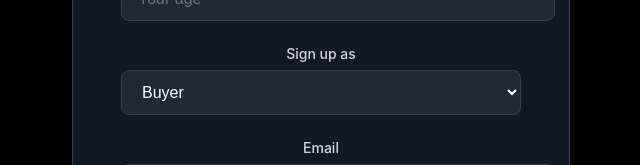
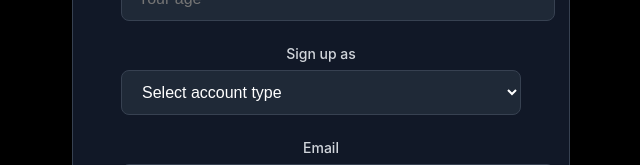
Before and after one commit to somelamedude-git/ecom_connected, a React (Create React App) app in the folder ecom/: page / in a window 1280 px wide. Shown: the part 612-777 px from the top of the page, without its empty margins (319-959 px from the left). Built offline with nearby package versions, Linux system fonts and the light colour scheme.

Commit message:
axios for seller added

```diff
--- a/ecom/src/App.js
+++ b/ecom/src/App.js
@@ -1,12 +1,38 @@
 
 import './App.css';
 import SignupPage from './components/SignUp';
+import axios from 'axios';
+
+const required_api_data = (formData)=>{
+  if(formData.password !== formData.confirmPassword){
+    throw new Error("Passwords do not match");
+  }
+
+  return {
+    name: formData.firstName + " " + formData.lastName,
+    email: formData.email,
+    password: formData.password,
+    kind: formData.kind,
+    age: Number(formData.age),
+    username: formData.username
+  }
+}
+
+const onSignUp = async(formData)=>{
+  try {
+    const Api_data = required_api_data(formData);
+    const res = await axios.post('http://localhost:3000/user/register', Api_data);
+    console.log(res.data);
+  } catch(err) {
+    console.log(err);
+  }
+}
 
 
 function App() {
   return (
     <div className="App">
-    <SignupPage/>
+    <SignupPage onSignUp={onSignUp}/>
     </div>
   );
 }
--- a/ecom/src/components/SignUp.js
+++ b/ecom/src/components/SignUp.js
@@ -1,5 +1,6 @@
 import React, { useState } from 'react';
 import { ArrowLeft } from 'lucide-react';
+import axios from 'axios';
 
 const styles = {
   container: {
@@ -141,26 +142,20 @@ const styles = {
   }
 };
 
-function SignupPage({ tolanding, onLogin, tologin }) {
+function SignupPage({ tolanding, onSignUp, tologin }) {
 
   const [formData, setFormData] = useState({
     firstName: '',
     lastName: '',
     email: '',
     password: '',
-    confirmPassword: ''
+    confirmPassword: '',
+    age:'',
+    kind:'',
+    username:''
   });
 
-  const required_api_data= (formData)=>{
-    return {
-        name: formData.firstName + " " + formData.lastName,
-        email: formData.email,
-        password: (formData.password==formData.confirmPassword) && formData.password,
-        kind: formData.kind,
-        age: formData.age,
-        username: formData.username
-    }
-  }
+
 
   const handleInputChange = (e) => {
     setFormData({
@@ -177,7 +172,7 @@ function SignupPage({ tolanding, onLogin, tologin }) {
       return;
     }
     if (formData.firstName && formData.lastName && formData.email && formData.password) {
-      onLogin();
+      onSignUp(formData);
     } else {
       alert('Please fill in all fields');
     }
@@ -331,14 +326,18 @@ function SignupPage({ tolanding, onLogin, tologin }) {
            <select
   id="accountType"
   name="kind"
-              value={formData.accountType}
+  value={formData.kind}
   onChange={handleInputChange}
   style={{ ...styles.input, backgroundColor: '#1f2937' }}
   required
 >
+  <option value="" disabled hidden>
+    Select account type
+  </option>
   <option value="Buyer">Buyer</option>
   <option value="Seller">Seller</option>
 </select>
+
           </div>
 
           <div style={styles.formGroup}>
```
Lines whose indentation alone changed are shown as unchanged.
